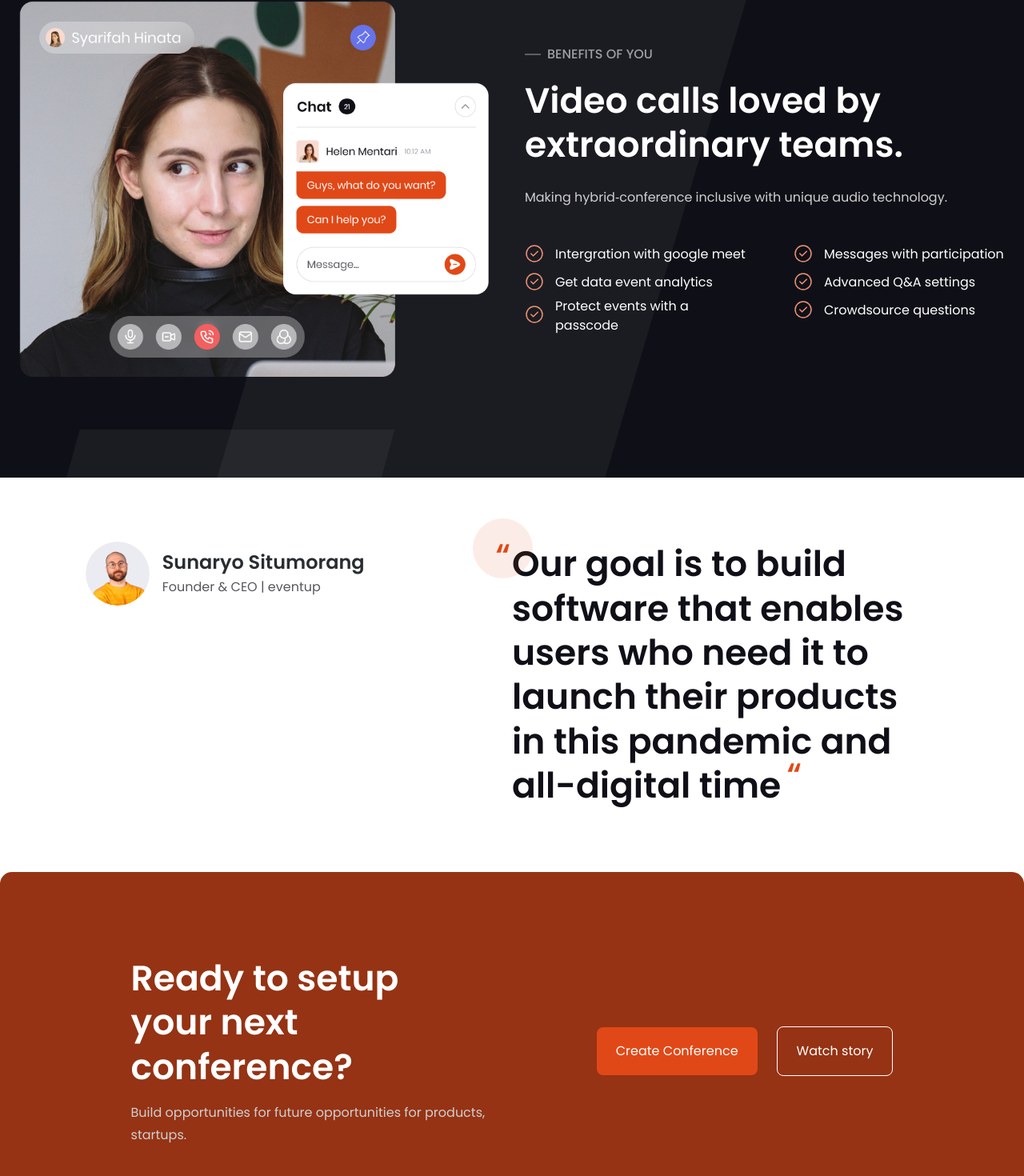
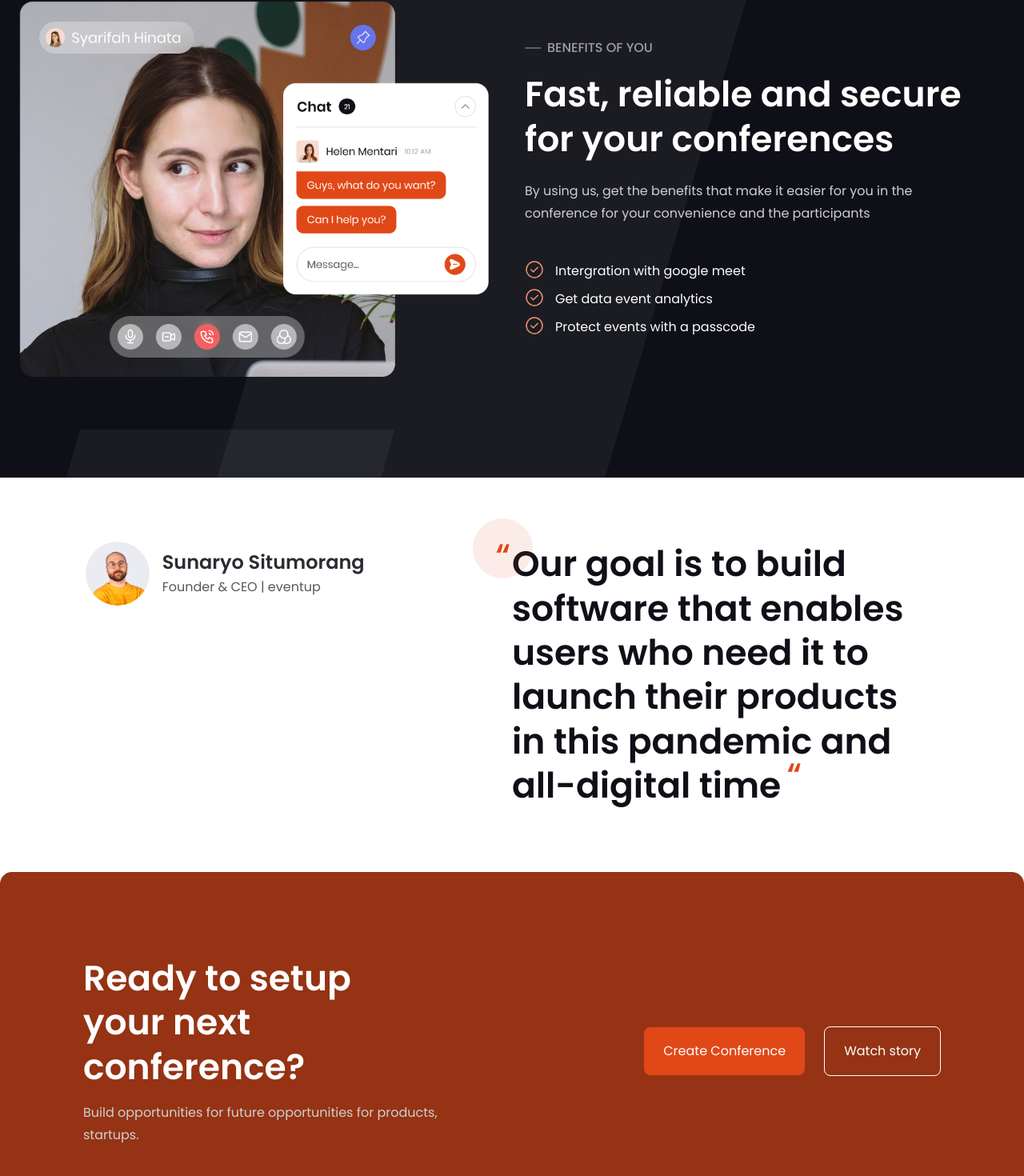
Before and after one commit to viowins/event-up, a React (Vite) app: page / in a window 1280 px wide. Shown: the part 3470-4940 px from the top of the page at 80% size. Built offline with nearby package versions, Linux system fonts and the light colour scheme.

Commit message:
content entries

```diff
--- a/src/components/Sections/AllFeatures.jsx
+++ b/src/components/Sections/AllFeatures.jsx
@@ -56,10 +56,12 @@ export default function AllFeatures() {
             <div className="w-full md:w-6/12">
               <SubTitle>BENEFITS OF YOU</SubTitle>
               <h3 className="text-h5 md:text-h3 text-white font-semibold mb-6">
-                Video calls loved by <br /> extraordinary teams.
+                Fast, reliable and secure <br /> for your conferences
               </h3>
               <p className="text-lg text-neutral-50 mb-10">
-                Making hybrid‑conference inclusive with unique audio technology.
+                By using us, get the benefits that make it easier for you in the{" "}
+                <br />
+                conference for your convenience and the participants
               </p>
               <div className="flex flex-col md:flex-row md:gap-12">
                 <div className="w-full md:w-6/12">
@@ -67,13 +69,6 @@ export default function AllFeatures() {
                     <li>Intergration with google meet</li>
                     <li>Get data event analytics</li>
                     <li>Protect events with a passcode</li>
-                  </ul>
-                </div>
-                <div className="hidden md:block w-full md:w-6/12">
-                  <ul className="list-tick text-white">
-                    <li>Messages with participation</li>
-                    <li>Advanced Q&A settings</li>
-                    <li>Crowdsource questions</li>
                   </ul>
                 </div>
               </div>
--- a/src/components/Sections/SetupConferences.jsx
+++ b/src/components/Sections/SetupConferences.jsx
@@ -3,8 +3,8 @@ import Button from "../Button";
 export default function SetupConferences() {
   return (
     <section>
-      <div className="container mx-auto bg-orange rounded-[15px] px-6 md:px-[104px] py-14 md:py-[105px]">
-        <div className="flex flex-col md:flex-row items-center md:justify-evenly gap-y-8">
+      <div className="container mx-auto">
+        <div className="flex flex-col md:flex-row items-center md:justify-between gap-y-8 bg-orange rounded-[15px] px-6 md:px-[104px] py-14 md:py-[105px]">
           <div className="w-full md:w-5/12">
             <h3 className="text-h3 text-white font-semibold mb-4">
               Ready to setup your next conference?
```
